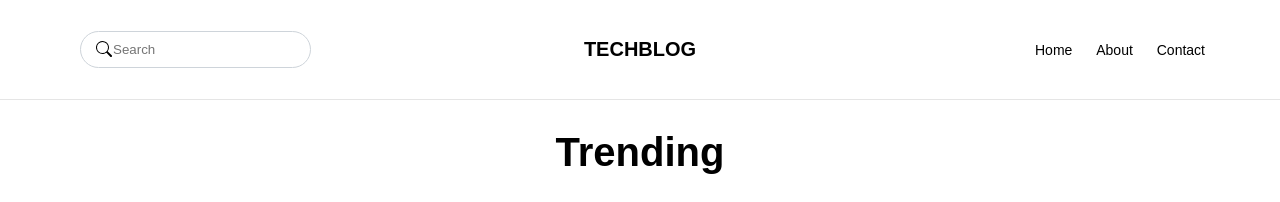
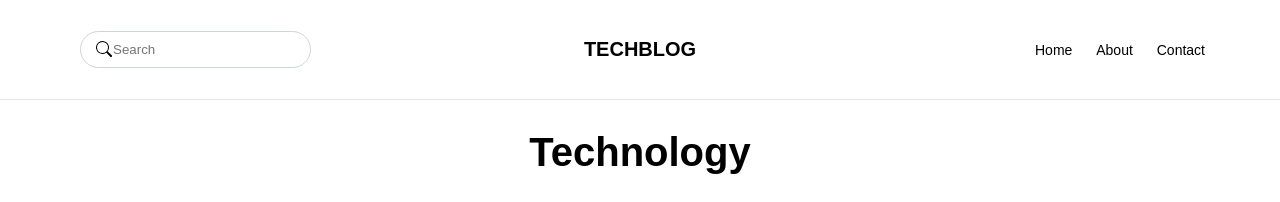
Before and after one commit to mrdatngo/mrdatngo.github.io, a plain HTML site: page index.html in a window 1280 px wide. Shown: the top 202 px of the page. Drawn offline with Linux system fonts and the light colour scheme.

Commit message:
update title

```diff
--- a/index.html
+++ b/index.html
@@ -44,7 +44,7 @@
       <aside class="app-sidebar"></aside>
       <section class="app-main">
         <div class="post-heading">
-          <h2 class="title">Trending</h2>
+          <h2 class="title">Technology</h2>
           <div class="post-wrapper">
             <div class="picture-wrapper">
               <img src="assets/images/frontend.png" alt="Plant" />
```
